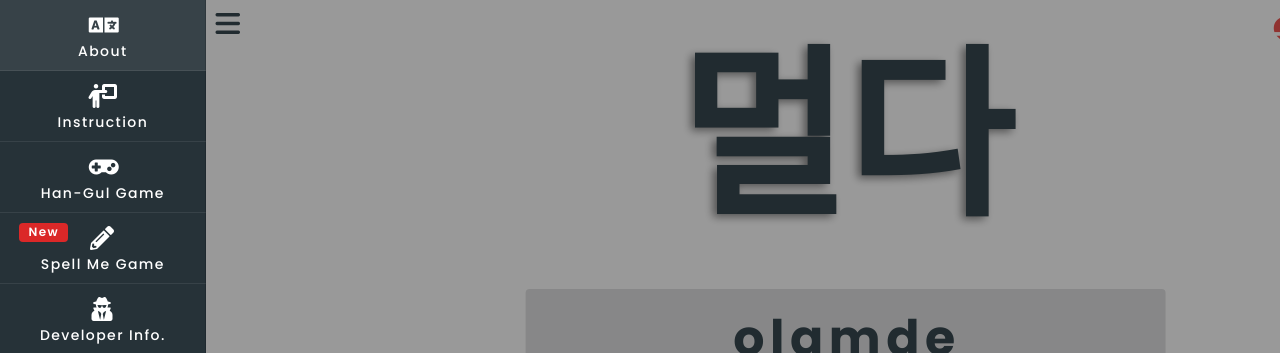
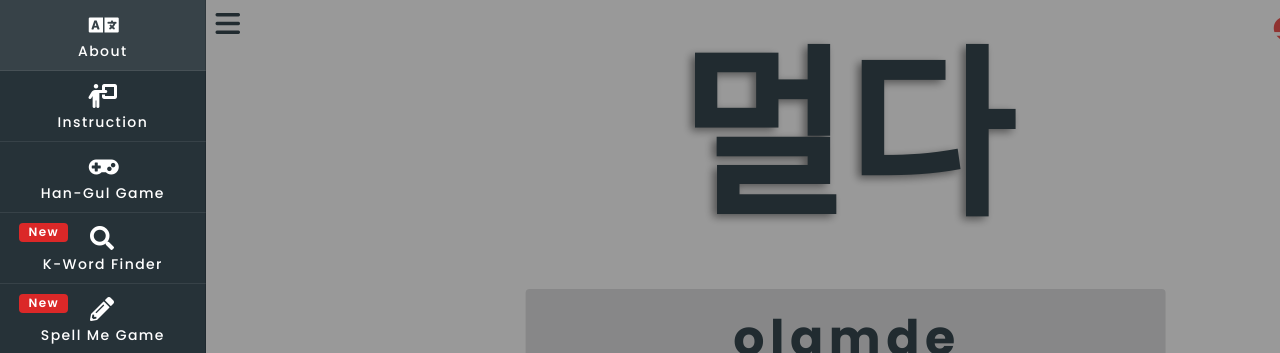
Before and after one commit to rockstartraders/K-Jumble, a plain HTML site: page Index.html in a window 1280 px wide. Both pictures are taken after a click on the icon 22 px from the left and 23 px from the top of the page. Shown: the top 353 px of the page. Drawn offline with Linux system fonts and the light colour scheme.

Commit message:
added k-word finder

```diff
--- a/Index.html
+++ b/Index.html
@@ -95,6 +95,11 @@
       <i class="gamepad icon"></i>
       Han-Gul Game
     </a>
+    <a href="https://k-wordfinder.netlify.app/" target="_blank" class="item" id="instruction">
+      <i class="search alternate icon"></i>
+      <div class="floating ui red label">New</div>
+      K-Word Finder
+    </a>
     <a href="/PAGES/Spelling.html" target="_blank" class="item" id="instruction">
       <i class="pencil alternate icon"></i>
       <div class="floating ui red label">New</div>
```
